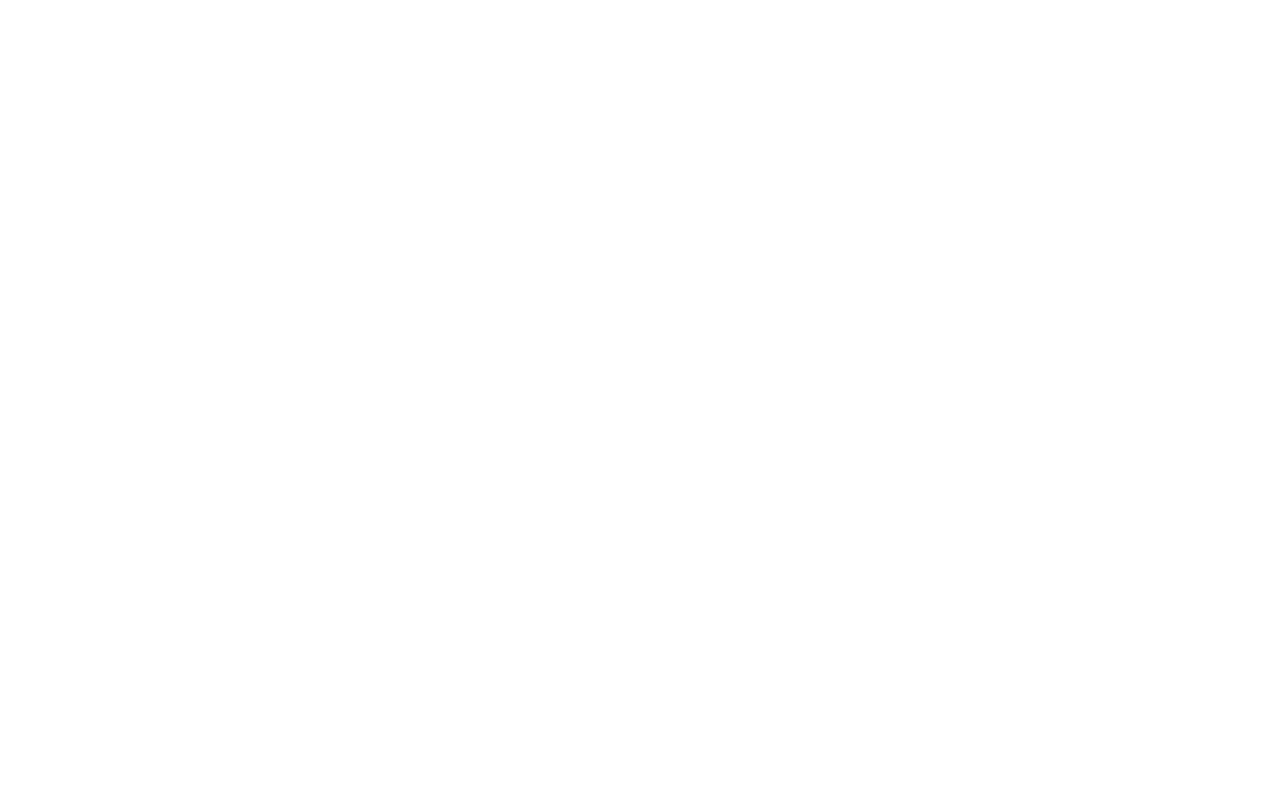
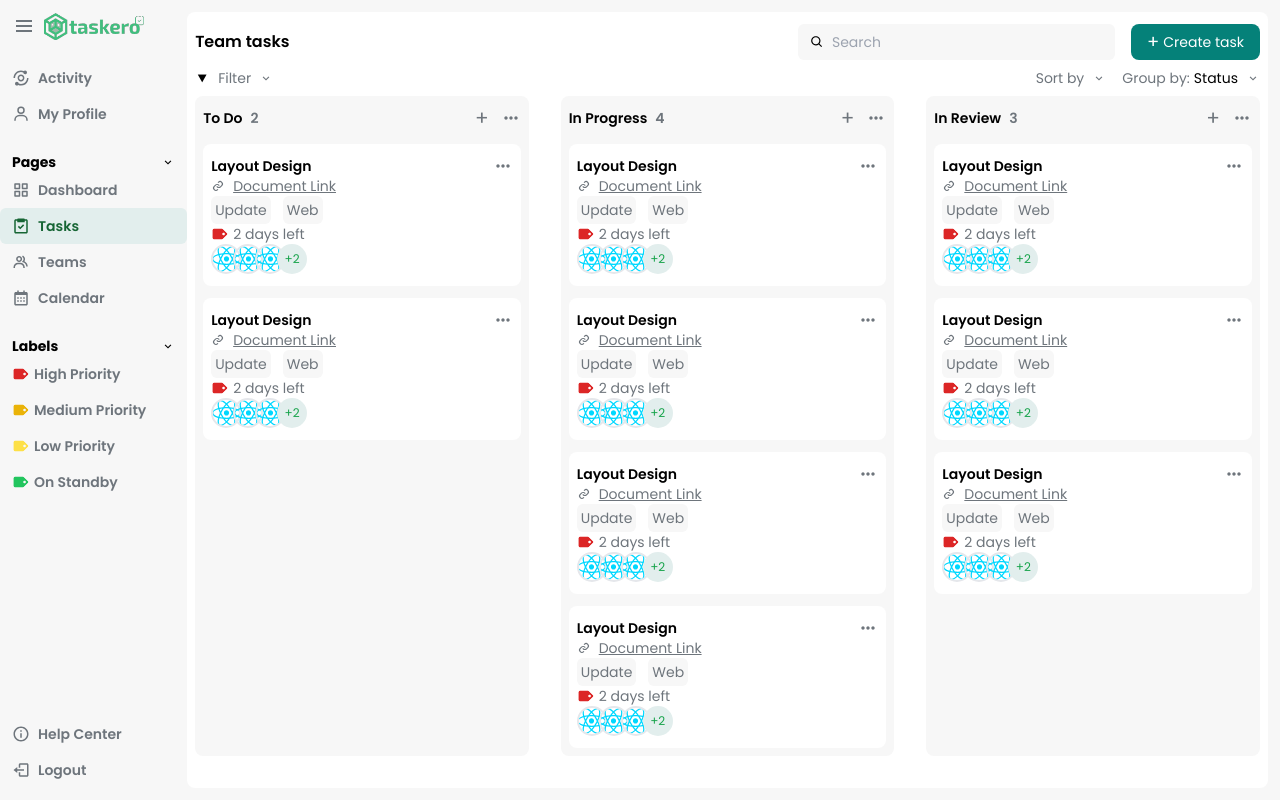
Before and after one commit to NdungutseCharles103/Taskero, a React (Vite) app: page /teams in a window 1280 px wide. Before the commit this address had no page. Built offline with nearby package versions, Linux system fonts and the light colour scheme.

Commit message:
taskpage completed

```diff
--- a/src/App.tsx
+++ b/src/App.tsx
@@ -15,7 +15,13 @@ function App() {
       <BrowserRouter>
         <Routes>
           <Route path='/' element={<DashBoard />} />
+          <Route path='/dashboard' element={<DashBoard />} />
+          <Route path='/activity' element={<DashBoard />} />
           <Route path='/tasks' element={<Tasks />} />
+          <Route path='/myprofile' element={<Tasks />} />
+          <Route path='/calendar' element={<Tasks />} />
+          <Route path='/teams' element={<Tasks />} />
+          <Route path='/helpcenter' element={<Tasks />} />
         </Routes>
       </BrowserRouter>
     </DndProvider>
--- a/src/components/Tasks/MainTaskComp.tsx
+++ b/src/components/Tasks/MainTaskComp.tsx
@@ -6,15 +6,15 @@ import MainTasks from './MainTasks';
 const MainTaskComp = () => {
     const { theme } = useApp();
   return (
-    <div className='flex flex-col w-full'>
-        <div className="flex items-center five:flex-row flex-col justify-between">
+    <div className='flex flex-col bg-inherit w-full'>
+        <div className="flex z-[5] five:sticky top-0 pt-3 bg-inherit items-center five:flex-row flex-col justify-between">
             <h1 className='font-semibold'>Team tasks</h1>
             <div className="text-sm five:flex-row flex-col flex items-center">
                 <div className={`${theme.bg} rounded-md py-2 px-3 flex items-center`}>
                     <BiSearch />
-                    <input className='outline-none ml-2 bg-transparent' placeholder='Search' type="text" />
+                    <input className='outline-none min-w- ml-2 bg-transparent' placeholder='Search' type="text" />
                 </div>
-                <button className={`flex text-white items-center py-1 rounded-lg ml-4 px-4 ${theme.main}`}>
+                <button className={`flex mx-auto five:mt-0 mt-2  text-white items-center py-1 rounded-lg five:ml-4 px-4 ${theme.main}`}>
                     <span className='text-lg'>+</span>
                     <span className='ml-1'>Create task</span>
                 </button>
--- a/src/components/Tasks/MainTasks.tsx
+++ b/src/components/Tasks/MainTasks.tsx
@@ -7,7 +7,7 @@ const MainTasks = () => {
     const { theme } = useApp()
 
   return (
-    <div className={`main grid letab:grid-cols-3 five:grid-cols-2 gap-[3%] w-full ${theme.t1}`}>
+    <div className={`main grid ltab:grid-cols-3 five:grid-cols-2 gap-[3%] w-full ${theme.t1}`}>
         <TaskArea tasks={[2, 32]} name="To Do"  />
         <TaskArea tasks={[2, 32, 4, 4]} name="In Progress"  />
         <TaskArea tasks={[2, 32, 4]} name="In Review"  />
--- a/src/components/constants/SideBar.tsx
+++ b/src/components/constants/SideBar.tsx
@@ -4,7 +4,11 @@ import { BiAnalyse, BiCalendar, BiChevronDown, BiGridAlt, BiGroup, BiInfoCircle,
 import SideRow from './SideRow'
 import { FaTag } from 'react-icons/fa'
 
-const SideBar = () => {
+type SProps = {
+  active: string
+}
+
+const SideBar = ({active}: SProps) => {
     const { theme } = useApp()
     const [ show, setShow ] = useState(false)
 
@@ -28,7 +32,7 @@ const SideBar = () => {
     },[])
 
   return (
-    <div className={`${theme.t1} ${theme.bg} durat00 tab:w-[220px] tab:max-w-[220px] ${show ? 'w-[170px] h-screen tab:h-full absolute tab:static py-3 tab:py-0 top-0 left-0':'tab:w-auto'} text-sm justify-between flex flex-col`} >
+    <div className={`${theme.t1} ${theme.bg} z-10 durat00 tab:w-[220px] tab:max-w-[220px] ${show ? 'w-[170px] h-screen tab:h-full absolute tab:static py-3 tab:py-0 top-0 left-0':'tab:w-auto'} text-sm justify-between flex flex-col`} >
         <div className="flex w-full flex-col h-full">
             <div className={`flex px-3 items-center`}>
               <BiMenu onClick={()=> setShow(!show)} className={`mx-2 ml-0 text-2xl cursor-pointer tab:hiden ${!show && 'mr-0'}`} />
@@ -36,33 +40,33 @@ const SideBar = () => {
             </div>
             <div className={`flex tab:mt-5 mt-7 ${show && 'mt-5'} w-full flex-col h-full`}>
               <div className="flex w-full flex-col">
-                <SideRow show={show} icon={<BiAnalyse className='text-lg' />} name="Activity" />
-                <SideRow show={show} icon={<BiUser className='text-lg' />} name="My Profile" />
+                <SideRow show={show} shade={active=== 'activity'} icon={<BiAnalyse className='text-lg' />} name="Activity" />
+                <SideRow show={show} shade={active=== 'profile'} icon={<BiUser className='text-lg' />} name="My Profile" />
               </div>
               <div className="flex mt-5 w-full flex-col">
                 <div className={`tab:flex items-center justify-between ${theme.text} hidden ${show ? 'flex':'tab:hidden'} px-3 w-full font-bold`}>
                   <p>Pages</p>
                   <BiChevronDown />
                 </div>
-                <SideRow show={show} icon={<BiGridAlt className='text-lg' />} name="Dashboard" />
-                <SideRow show={show} icon={<BiTask className='text-lg' />} name="Tasks" />
-                <SideRow show={show} icon={<BiGroup className='text-lg' />} name="Teams" />
-                <SideRow show={show} icon={<BiCalendar className='text-lg' />} name="Calendar" />
+                <SideRow show={show} shade={active=== 'dashboard'} icon={<BiGridAlt className='text-lg' />} name="Dashboard" />
+                <SideRow show={show} shade={active=== 'tasks'} icon={<BiTask className='text-lg' />} name="Tasks" />
+                <SideRow show={show} shade={active=== 'teams'} icon={<BiGroup className='text-lg' />} name="Teams" />
+                <SideRow show={show} shade={active=== 'calendar'} icon={<BiCalendar className='text-lg' />} name="Calendar" />
               </div>
               <div className="flex w-full mt-5 flex-col">
                 <div className={`tab:flex items-center justify-between ${theme.text} hidden ${show ? 'flex':'tab:hidden'} px-3 w-full font-bold `}>
                   <p>Labels</p>
                   <BiChevronDown />
                 </div>
-                <SideRow show={show} icon={<FaTag className=' fill  rotate-[135deg] text-red-600' />} name="High Priority" />
-                <SideRow show={show} icon={<FaTag className=' fill  rotate-[135deg] text-yellow-500' />} name="Medium Priority" />
-                <SideRow show={show} icon={<FaTag className=' fill  rotate-[135deg] text-yellow-300' />} name="Low Priority" />
-                <SideRow show={show} icon={<FaTag className=' fill  rotate-[135deg] text-green-500' />} name="On Standby" />
+                <SideRow show={show} shade={null} icon={<FaTag className=' fill  rotate-[135deg] text-red-600' />} name="High Priority" />
+                <SideRow show={show} shade={null} icon={<FaTag className=' fill  rotate-[135deg] text-yellow-500' />} name="Medium Priority" />
+                <SideRow show={show} shade={null} icon={<FaTag className=' fill  rotate-[135deg] text-yellow-300' />} name="Low Priority" />
+                <SideRow show={show} shade={null} icon={<FaTag className=' fill  rotate-[135deg] text-green-500' />} name="On Standby" />
               </div>
             </div>
         </div>
         <div className="flex mt-5 flex-col">
-            <SideRow show={show} icon={<BiInfoCircle className='text-lg' />} name="Help Center" />
+            <SideRow show={show} shade={active=== 'help'} icon={<BiInfoCircle className='text-lg' />} name="Help Center" />
             <SideRow show={show} icon={<BiLogOut className='text-lg' />} name="Logout" />
         </div>
     </div>
--- a/src/components/constants/SideRow.tsx
+++ b/src/components/constants/SideRow.tsx
@@ -1,6 +1,7 @@
 import React, { ReactNode } from "react";
 import { IconType } from "react-icons";
 import { BiAnalyse } from "react-icons/bi";
+import { Link } from "react-router-dom";
 import { useApp } from "../../contexts/AppContext";
 
 type Props = {
@@ -9,12 +10,16 @@ type Props = {
   note?: any;
   tw?: string;
   show?: boolean;
+  shade?: any
 }
 
-const SideRow = ({icon, name, note, tw, show}: Props) => {
+const SideRow = ({icon, name, note, tw, show, shade}: Props) => {
   const { theme } = useApp()
+  const isLink = shade !== null
+
 	return (
-		<div title={name} className={`flex font-semibold px-3 py-2 rounded-md hover:bg-[#e2eeed] hover:text-green-800 cursor-pointer justify-between items-center ${tw}`}>
+    <Link to={`${isLink ? `/${name.toLowerCase().split(' ').join('')}`:''}`}>
+		  <div title={name} className={`flex font-semibold px-3 py-2 rounded-md hover:bg-[#e2eeed] hover:text-green-800 cursor-pointer justify-between items-center ${tw} ${shade && 'bg-[#e2eeed] text-green-800'}`}>
 		  	<div className="flex items-center">
           <>
 		  		{icon}
@@ -23,6 +28,7 @@ const SideRow = ({icon, name, note, tw, show}: Props) => {
 		  	</div>
         {note}
 		  </div>
+    </Link>
 	);
 };
 
--- a/src/pages/DashBoard.tsx
+++ b/src/pages/DashBoard.tsx
@@ -6,7 +6,7 @@ const DashBoard = () => {
   const { theme } = useApp()
   return (
     <div className={`h-screen flex py-4 pr-3 ${theme.bg} text-[${theme.text}]`}>
-      <SideBar />
+      <SideBar active='dashboard' />
       <div className="flex w-full rounded-lg py-3 flex-col px-2">
         <h1>Team Tasks</h1>
       </div>
--- a/src/pages/Tasks.tsx
+++ b/src/pages/Tasks.tsx
@@ -8,8 +8,8 @@ const Tasks = () => {
 
 	return (
 		<div className={`h-screen flex py-3 pr-3 ${theme.bg} text-[${theme.text}]`}>
-			<SideBar />
-			<div className={`flex h-full overflow-auto w-full rounded-lg py-3 flex-col px-2 ${theme.bg1}`}>
+			<SideBar active="tasks" />
+			<div className={`flex h-full overflow-auto w-full rounded-lg pb-3 flex-col px-2 ${theme.bg1}`}>
 				<MainTaskComp />
 			</div>
 		</div>
```
Lines whose indentation alone changed are shown as unchanged.
